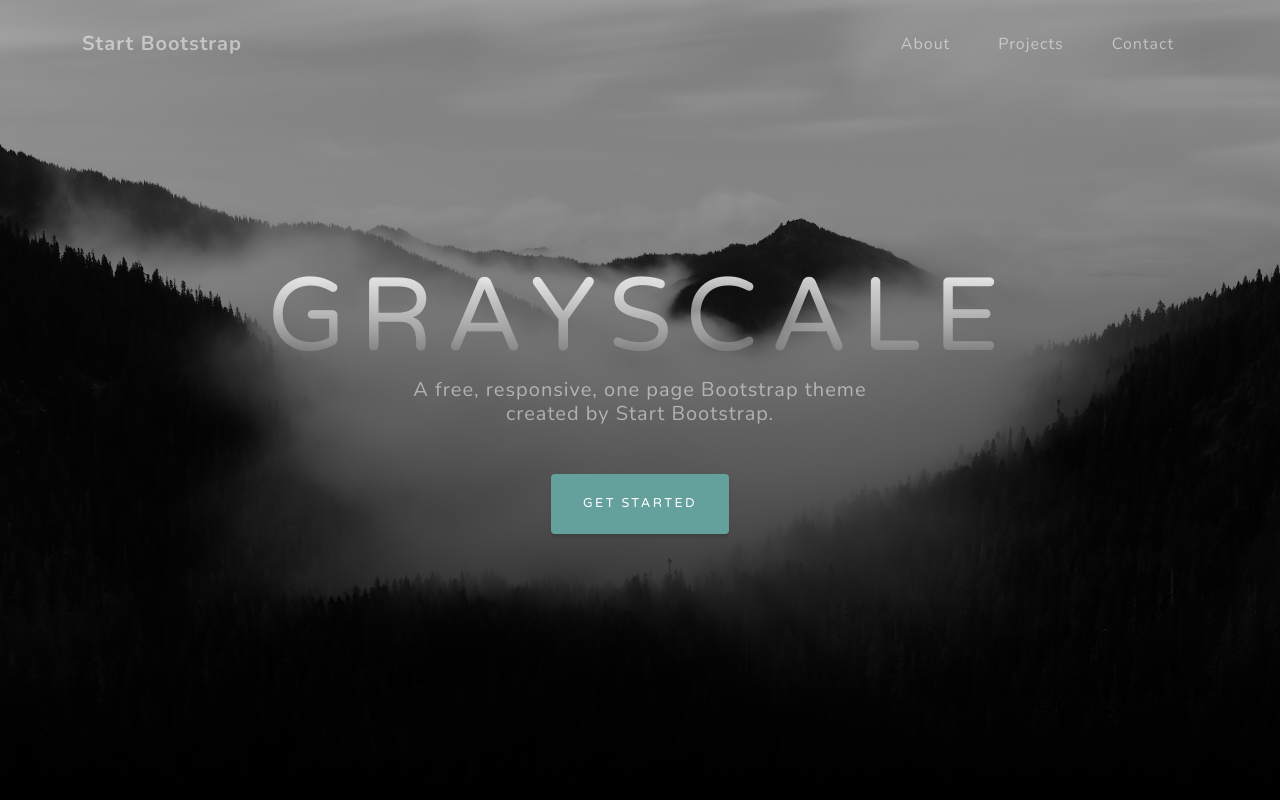
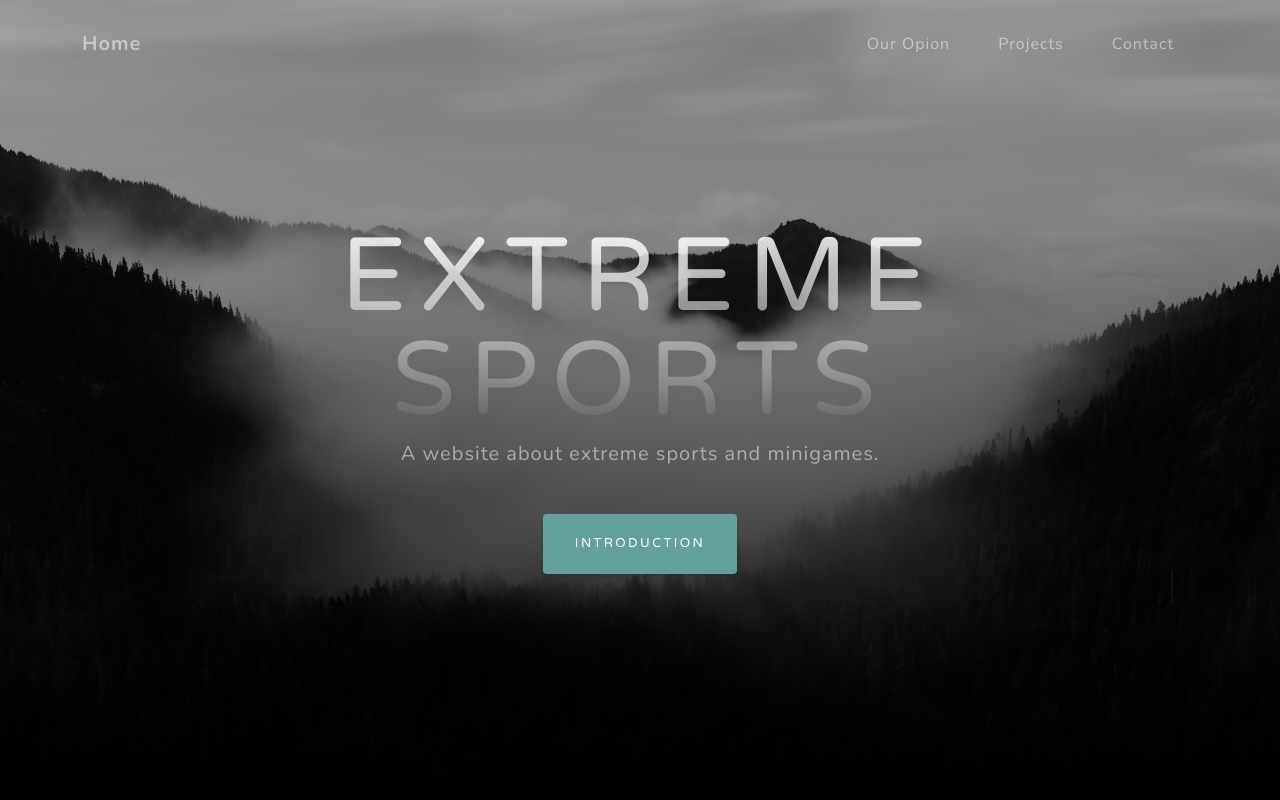
Before and after one commit to Sebastian-Witzeneder/Sports-Projekt, a plain HTML site: page Project/index.html in a window 1280 px wide. Shown: the top 800 px of the page. Drawn offline with nearby package versions, Linux system fonts and the light colour scheme.

Commit message:
Heading changes

```diff
--- a/Project/index.html
+++ b/Project/index.html
@@ -19,14 +19,14 @@
         <!-- Navigation-->
         <nav class="navbar navbar-expand-lg navbar-light fixed-top" id="mainNav">
             <div class="container">
-                <a class="navbar-brand js-scroll-trigger" href="#page-top">Start Bootstrap</a>
+                <a class="navbar-brand js-scroll-trigger" href="#page-top">Home</a>
                 <button class="navbar-toggler navbar-toggler-right" type="button" data-toggle="collapse" data-target="#navbarResponsive" aria-controls="navbarResponsive" aria-expanded="false" aria-label="Toggle navigation">
                     Menu
                     <i class="fas fa-bars"></i>
                 </button>
                 <div class="collapse navbar-collapse" id="navbarResponsive">
                     <ul class="navbar-nav ml-auto">
-                        <li class="nav-item"><a class="nav-link js-scroll-trigger" href="#about">About</a></li>
+                        <li class="nav-item"><a class="nav-link js-scroll-trigger" href="#opinion">Our Opion</a></li>
                         <li class="nav-item"><a class="nav-link js-scroll-trigger" href="#projects">Projects</a></li>
                         <li class="nav-item"><a class="nav-link js-scroll-trigger" href="#signup">Contact</a></li>
                     </ul>
@@ -37,14 +37,14 @@
         <header class="masthead">
             <div class="container d-flex h-100 align-items-center">
                 <div class="mx-auto text-center">
-                    <h1 class="mx-auto my-0 text-uppercase">Grayscale</h1>
-                    <h2 class="text-white-50 mx-auto mt-2 mb-5">A free, responsive, one page Bootstrap theme created by Start Bootstrap.</h2>
-                    <a class="btn btn-primary js-scroll-trigger" href="#about">Get Started</a>
+                    <h1 class="mx-auto my-0 text-uppercase">Extreme Sports</h1>
+                    <h2 class="text-white-50 mx-auto mt-2 mb-5">A website about extreme sports and minigames.</h2>
+                    <a class="btn btn-primary js-scroll-trigger" href="#opinion">Introduction</a>
                 </div>
             </div>
         </header>
         <!-- About-->
-        <section class="about-section text-center" id="about">
+        <section class="about-section text-center" id="opinion">
             <div class="container">
                 <div class="row">
                     <div class="col-lg-8 mx-auto">
```
